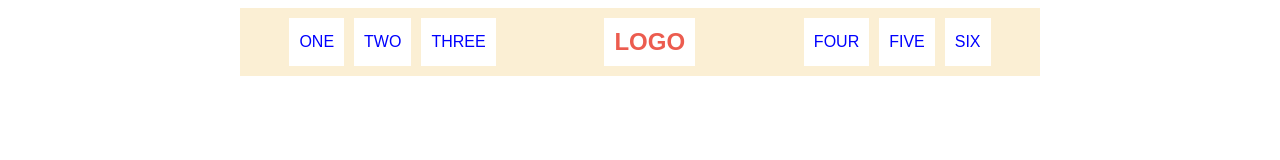
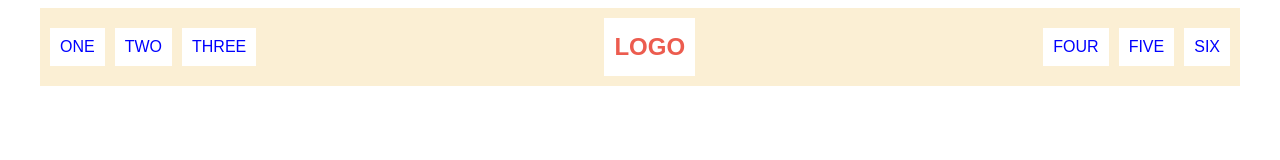
Before and after one commit to filipelanderst/TheOdinProject.estudos, a plain HTML site: page 01 Fundamentos/CSS/exercise__flex/exercise2/index.html in a window 1280 px wide. Drawn offline with Linux system fonts and the light colour scheme.

Commit message:
flex-2 correção

```diff
--- a/01 Fundamentos/CSS/exercise__flex/exercise2/style.css
+++ b/01 Fundamentos/CSS/exercise__flex/exercise2/style.css
@@ -3,17 +3,18 @@
 }
 
 div {
-  max-width: 800px;
-  margin: 0 auto;
+  max-width: 1200px;
   color: blue;
   display: flex;
   gap: 10px;
+  padding: 10px;
 }
 
 .container {
   justify-content: space-between;
   padding: 10px 0px;
   background-color: #fbefd4;
+  margin: 0 auto;
 }
 
 .one,
```
